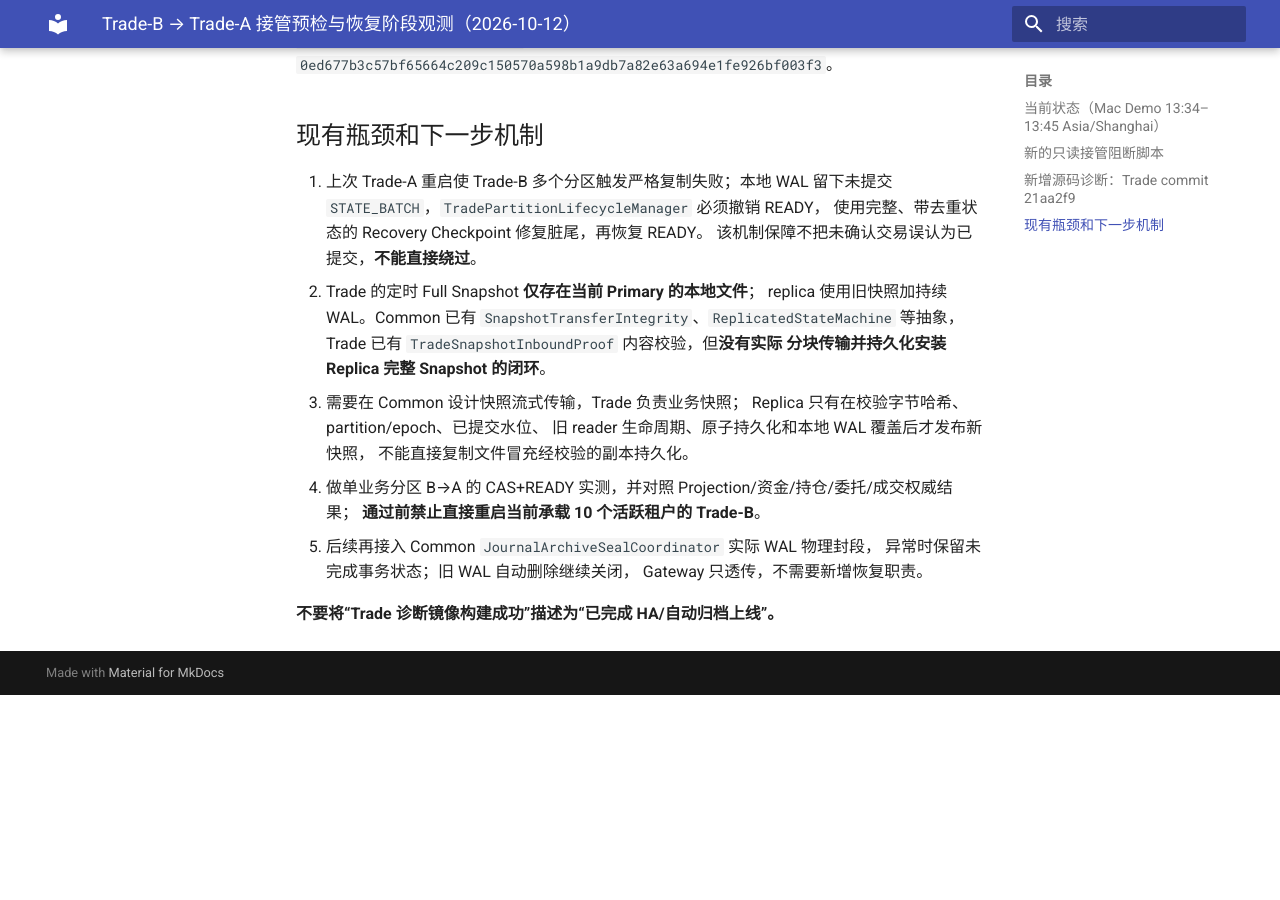
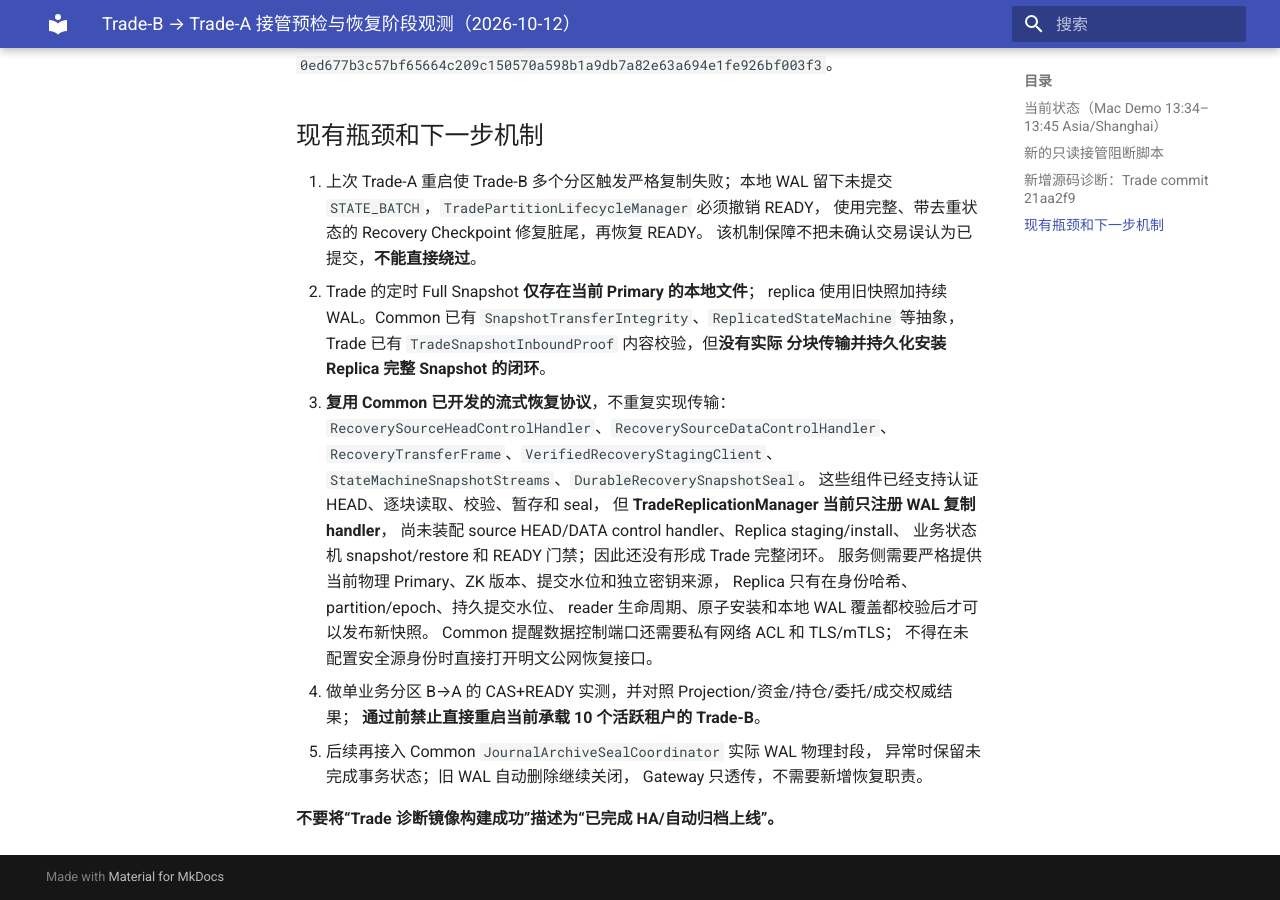
Before and after one commit to bliplink/dc-quant-deploy, an MkDocs documentation site: the page built from docs/MAC_TRADE_REPLICA_SNAPSHOT_ROLLOUT_GATE_20261012.zh-CN.md, in a window 1280 px wide and 900 px high, scrolled down 2056 px. Built offline with MkDocs 1.6.1 and Material for MkDocs 9.7.7, drawn with Linux system fonts in a browser that asks for light colours; before the commit the page ends 2751 px from its top, so only the background shows below that.

Commit message:
docs(trade-ha): reuse existing Common authenticated recovery transfer

```diff
--- a/docs/MAC_TRADE_REPLICA_SNAPSHOT_ROLLOUT_GATE_20261012.zh-CN.md
+++ b/docs/MAC_TRADE_REPLICA_SNAPSHOT_ROLLOUT_GATE_20261012.zh-CN.md
@@ -84,10 +84,19 @@ Common JAR sha256 仍为
    `SnapshotTransferIntegrity`、`ReplicatedStateMachine` 等抽象，
    Trade 已有 `TradeSnapshotInboundProof` 内容校验，但**没有实际
    分块传输并持久化安装 Replica 完整 Snapshot 的闭环**。
-3. 需要在 Common 设计快照流式传输，Trade 负责业务快照；
-   Replica 只有在校验字节哈希、partition/epoch、已提交水位、
-   旧 reader 生命周期、原子持久化和本地 WAL 覆盖后才发布新快照，
-   不能直接复制文件冒充经校验的副本持久化。
+3. **复用 Common 已开发的流式恢复协议**，不重复实现传输：
+   `RecoverySourceHeadControlHandler`、`RecoverySourceDataControlHandler`、
+   `RecoveryTransferFrame`、`VerifiedRecoveryStagingClient`、
+   `StateMachineSnapshotStreams`、`DurableRecoverySnapshotSeal`。
+   这些组件已经支持认证 HEAD、逐块读取、校验、暂存和 seal，
+   但 **TradeReplicationManager 当前只注册 WAL 复制 handler**，
+   尚未装配 source HEAD/DATA control handler、Replica staging/install、
+   业务状态机 snapshot/restore 和 READY 门禁；因此还没有形成 Trade 完整闭环。
+   服务侧需要严格提供当前物理 Primary、ZK 版本、提交水位和独立密钥来源，
+   Replica 只有在身份哈希、partition/epoch、持久提交水位、
+   reader 生命周期、原子安装和本地 WAL 覆盖都校验后才可以发布新快照。
+   Common 提醒数据控制端口还需要私有网络 ACL 和 TLS/mTLS；
+   不得在未配置安全源身份时直接打开明文公网恢复接口。
 4. 做单业务分区 B→A 的 CAS+READY 实测，并对照
    Projection/资金/持仓/委托/成交权威结果；
    **通过前禁止直接重启当前承载 10 个活跃租户的 Trade-B**。
```
